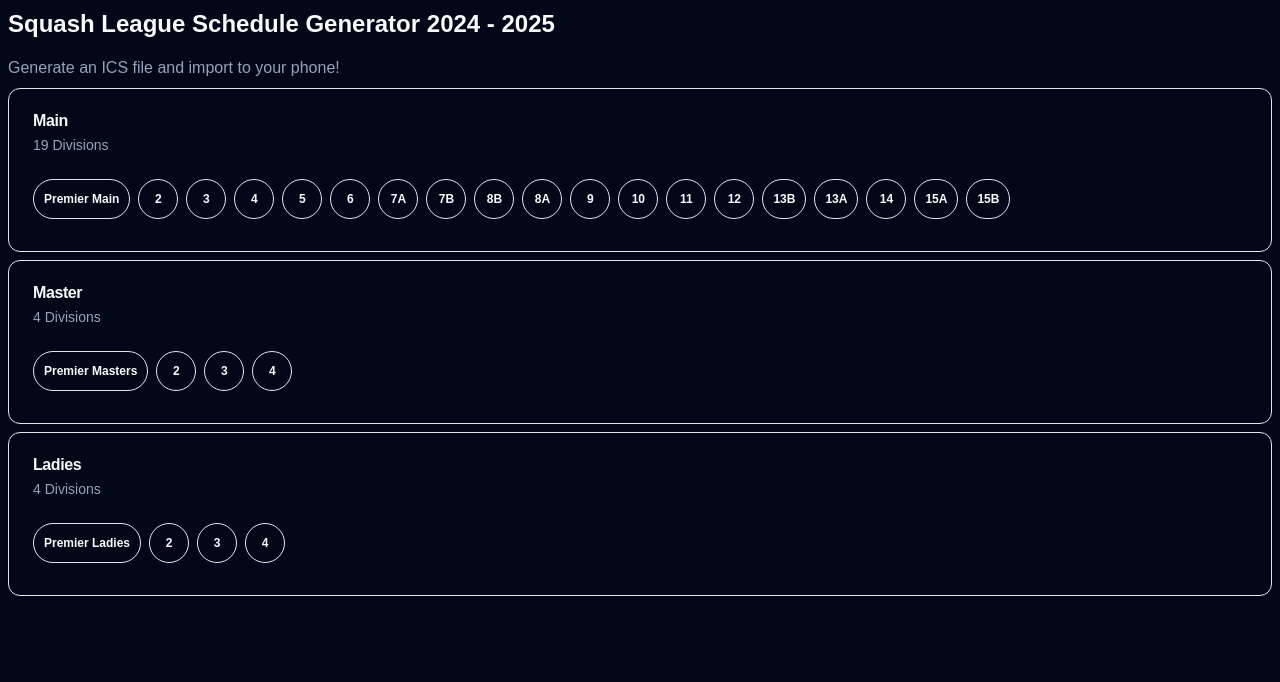
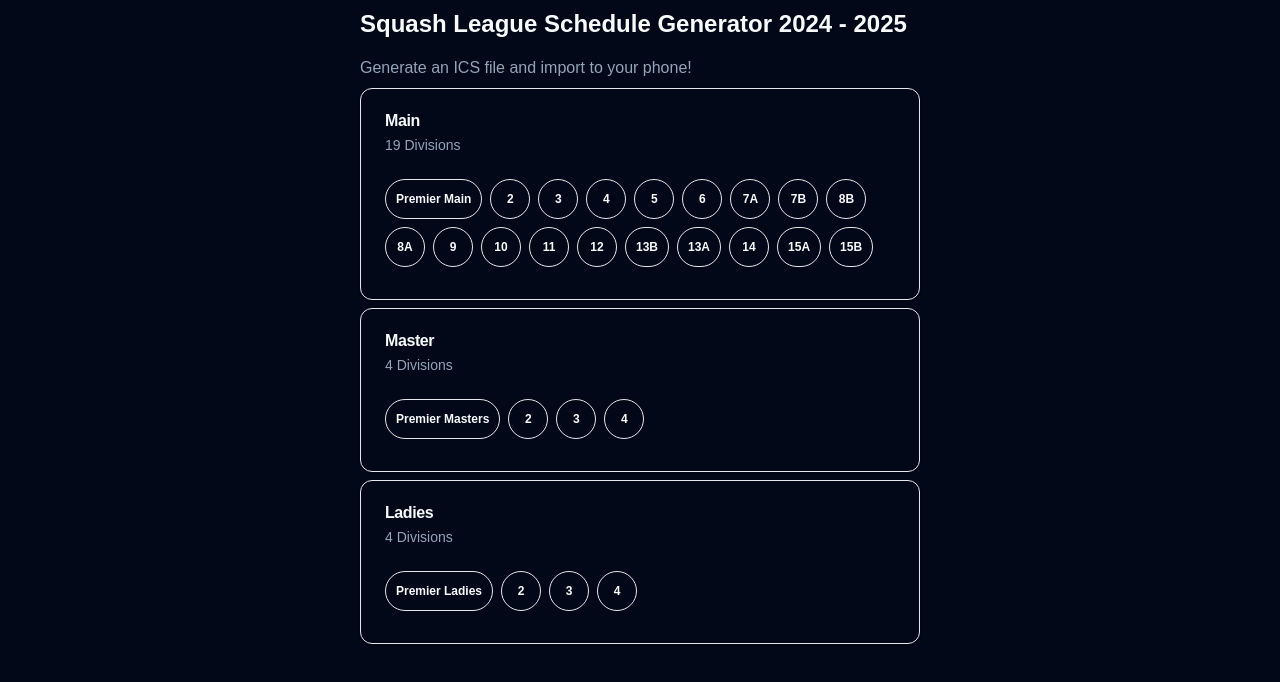
Before and after one commit to kennychu0510/league_schedule_generator, a Next.js app: page / in a window 1280 px wide. Shown: the top 682 px of the page. Built offline with nearby package versions, Linux system fonts and the light colour scheme.

Commit message:
revised ui

```diff
--- a/src/app/layout.tsx
+++ b/src/app/layout.tsx
@@ -13,8 +13,8 @@ export default function RootLayout({
 }>) {
   return (
     <html lang='en' className='bg-background text-foreground'>
-      <body className='max-w-[600px]'>
-        <div className='w-dvw h-dvh'>{children}</div>
+      <body className='flex justify-center'>
+        <div className='max-w-xl h-dvh'>{children}</div>
       </body>
     </html>
   );
--- a/src/app/my-components/DivisionBadge.tsx
+++ b/src/app/my-components/DivisionBadge.tsx
@@ -14,7 +14,7 @@ export default function DivisionBadge({ url, division, category }: { url: string
       }}
       variant='outline'
       key={url}
-      className='mr-2 mb-2 h-10 rounded-full min-w-10 flex justify-center'
+      className='mr-2 mb-2 h-10 rounded-full min-w-10 flex justify-center cursor-pointer'
     >
       {division}
     </Badge>
--- a/src/app/result/page.tsx
+++ b/src/app/result/page.tsx
@@ -52,7 +52,7 @@ function Content() {
         <h1 className='text-center text-2xl my-2 font-bold py-2'>{LeagueYear} Schedule</h1>
       </section>
       {isLoading ? (
-        <Spinner />
+        <Spinner message='Generating Schedule' />
       ) : result != null ? (
         <main className='mx-2 pb-2'>
           <h1 className='text-xl font-bold mb-2'>{`Schedule for ${team}`}</h1>
--- a/src/components/ui/dialog.tsx
+++ b/src/components/ui/dialog.tsx
@@ -31,6 +31,9 @@ const DialogContent = React.forwardRef<React.ElementRef<typeof DialogPrimitive.C
         'fixed left-[50%] top-[50%] z-50 grid w-full max-w-lg translate-x-[-50%] translate-y-[-50%] gap-4 border bg-background p-6 shadow-lg duration-200 data-[state=open]:animate-in data-[state=closed]:animate-out data-[state=closed]:fade-out-0 data-[state=open]:fade-in-0 data-[state=closed]:zoom-out-95 data-[state=open]:zoom-in-95 data-[state=closed]:slide-out-to-left-1/2 data-[state=closed]:slide-out-to-top-[48%] data-[state=open]:slide-in-from-left-1/2 data-[state=open]:slide-in-from-top-[48%] sm:rounded-lg',
         className
       )}
+      style={{
+        borderRadius: '20px',
+      }}
       {...props}
     >
       {children}
```
